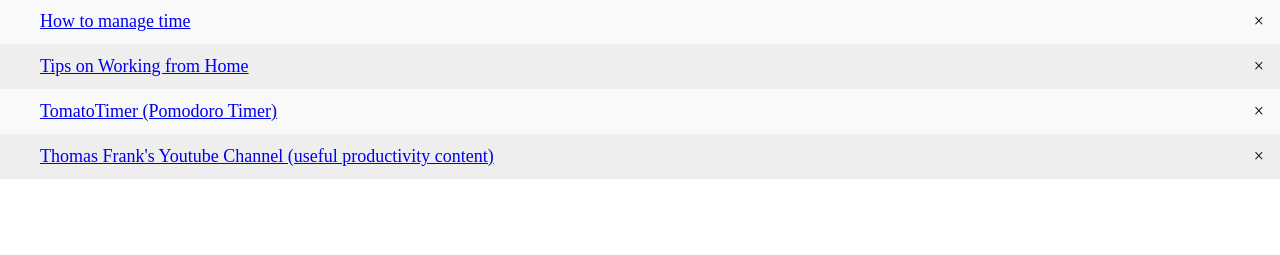
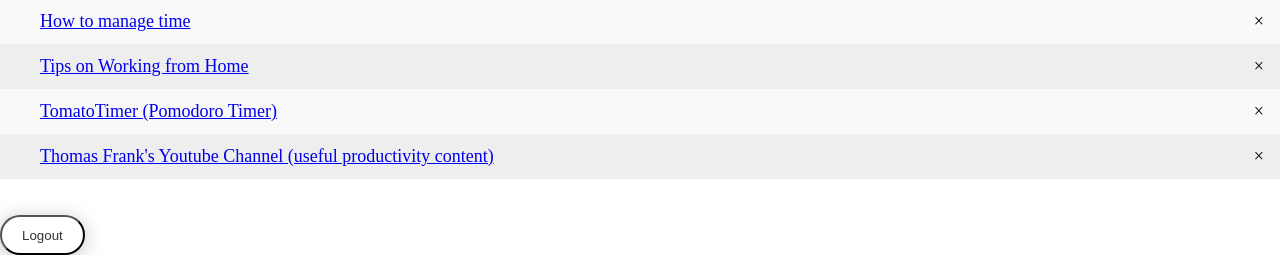
Before and after one commit to g-pie/parent-buddy-capstone, a Flask app: page /index in a window 1280 px wide. Shown: the part 1266-1521 px from the top of the page. Before the commit the page ends 1445 px from the top, so only its background shows below. Run offline with Flask 2, Linux system fonts and the light colour scheme.

Commit message:
more button styling

```diff
--- a/app/static/main.css
+++ b/app/static/main.css
@@ -114,7 +114,7 @@ input {
 
 
 .login {
-  border: none;
+    border: none;
   border-radius: 0;
   width: 50%;
   padding: 10px;
@@ -145,6 +145,16 @@ input {
   font-size: 16px;
 }
 
+#loginButton{
+  position: relative;
+  top: 70px;
+}
+
+#logoutButton{
+  position: relative;
+  top: 0px;
+  right: 0px;
+}
 .divRemberBtn{
   text-align: left;
 }
@@ -210,13 +220,8 @@ h3, p {
 }
 
 button {
-    position: fixed;
-    left: 50%;
-    transform: translate(-50%, -50%);
-    margin: 0 auto;
-    bottom: 25%;
-    height:40px;
-    float: bottom;
+  margin: 0 auto;
+   height:40px;
 	padding: 10px 20px;
 	border-radius: 50px;
 	color: #333;
--- a/app/templates/home.html
+++ b/app/templates/home.html
@@ -15,7 +15,7 @@
   <script src="{{url_for('static', filename='main.js')}}"></script>
 
   <div id="login">
-    <button onclick="location.href='{{url_for('login')}}'" type="button">
+    <button id = "loginButton" onclick="location.href='{{url_for('login')}}'" type="button">
         Login Here!</button>
     <div id="daily-quote1">this is daily quote</div>
     <script src="{{url_for('static', filename='quotes.js')}}"></script>
--- a/app/templates/index.html
+++ b/app/templates/index.html
@@ -55,7 +55,7 @@
   <div id="login">
     <br>
     <br>
-    <button onclick="location.href='{{url_for('home')}}'" type="button">
-        Logout :(</button>
+    <button id="logoutButton" onclick="location.href='{{url_for('home')}}'" type="button">
+        Logout</button>
   </div>
 </html>
```
